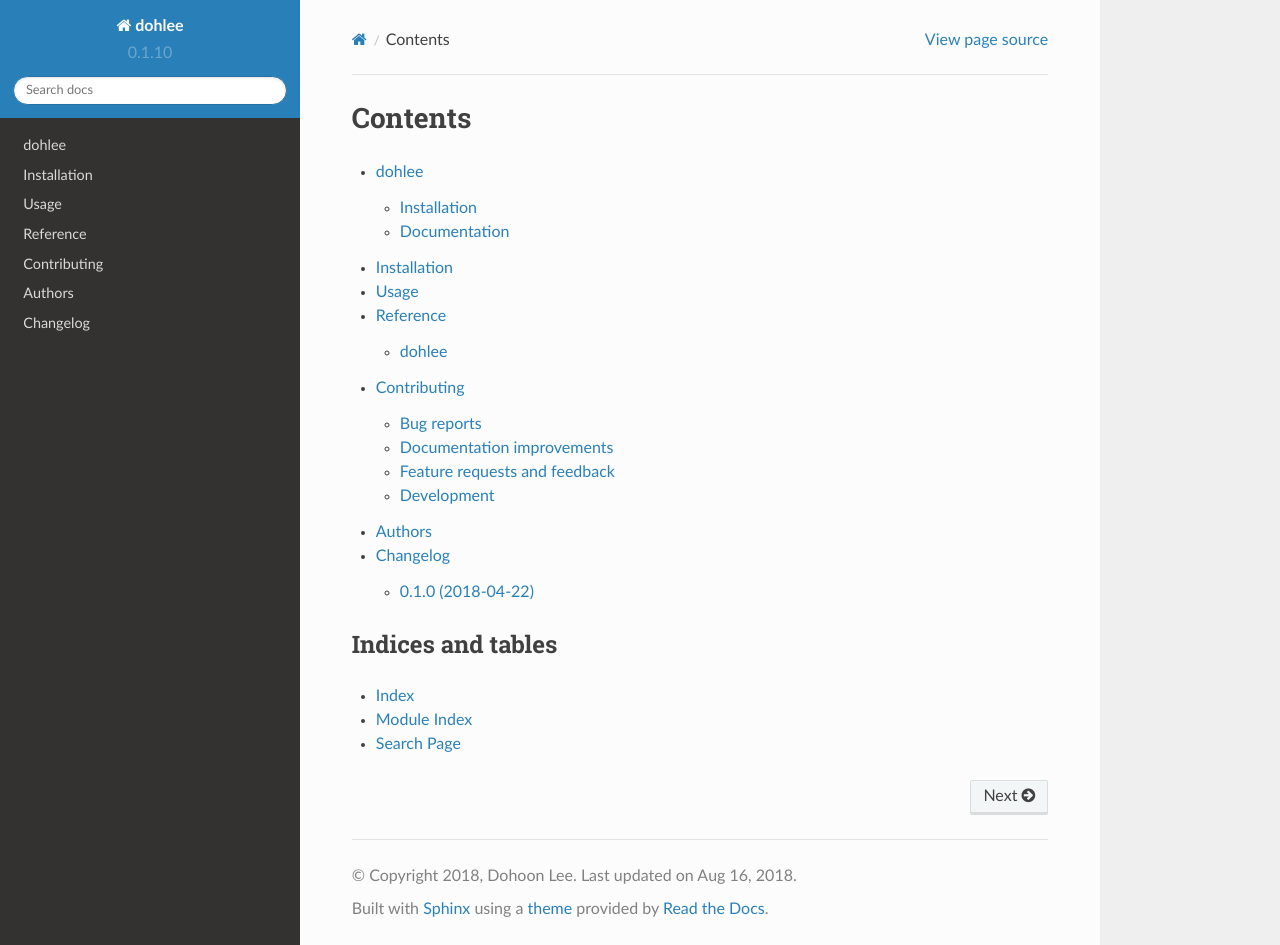
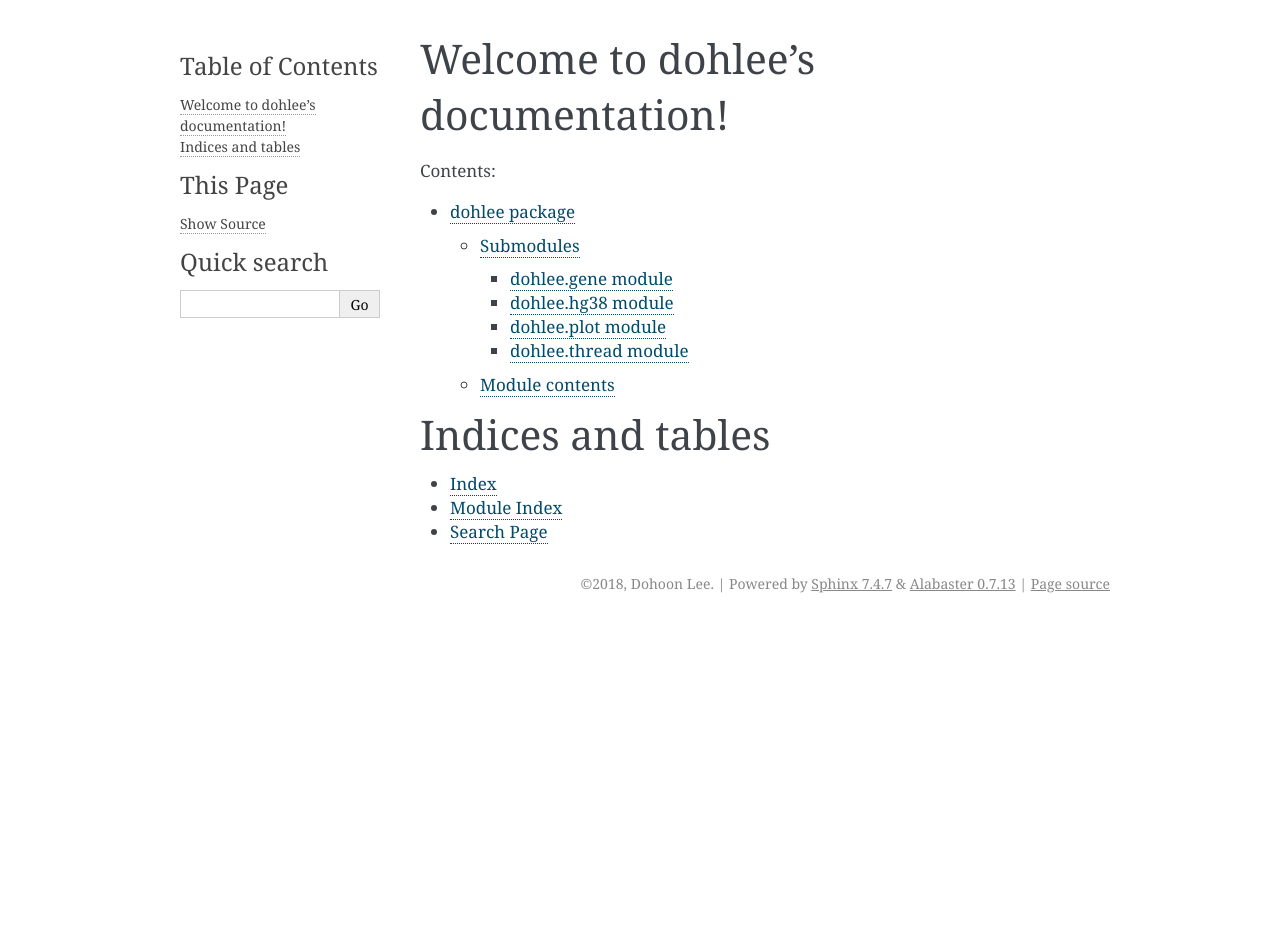
Before and after one commit to dohlee/python-dohlee, a Sphinx documentation site: the page built from docs/index.rst, in a window 1280 px wide and 945 px high. Built offline with Sphinx 7.4.7, drawn with Linux system fonts in a browser that asks for light colours.

Commit message:
Started documentation.

```diff
--- a/docs/authors.rst
+++ /dev/null
@@ -1 +0,0 @@
-.. include:: ../AUTHORS.rst
--- a/docs/changelog.rst
+++ /dev/null
@@ -1 +0,0 @@
-.. include:: ../CHANGELOG.rst
--- a/docs/conf.py
+++ b/docs/conf.py
@@ -1,53 +1,187 @@
 # -*- coding: utf-8 -*-
-from __future__ import unicode_literals
+#
+# Configuration file for the Sphinx documentation builder.
+#
+# This file does only contain a selection of the most common options. For a
+# full list see the documentation:
+# http://www.sphinx-doc.org/en/master/config
 
-import os
+# -- Path setup --------------------------------------------------------------
+
+# If extensions (or modules to document with autodoc) are in another directory,
+# add these directories to sys.path here. If the directory is relative to the
+# documentation root, use os.path.abspath to make it absolute, like shown here.
+#
+# import os
+# import sys
+# sys.path.insert(0, '/mnt/c/Users/user/Desktop/code/python-dohlee/src/dohlee')
 
 
+# -- Project information -----------------------------------------------------
+
+project = 'dohlee'
+copyright = '2018, Dohoon Lee'
+author = 'Dohoon Lee'
+
+# The short X.Y version
+version = '0.1'
+# The full version, including alpha/beta/rc tags
+release = '0.1.10'
+
+
+# -- General configuration ---------------------------------------------------
+
+# If your documentation needs a minimal Sphinx version, state it here.
+#
+# needs_sphinx = '1.0'
+
+# Add any Sphinx extension module names here, as strings. They can be
+# extensions coming with Sphinx (named 'sphinx.ext.*') or your custom
+# ones.
 extensions = [
     'sphinx.ext.autodoc',
-    'sphinx.ext.autosummary',
-    'sphinx.ext.coverage',
-    'sphinx.ext.doctest',
-    'sphinx.ext.extlinks',
-    'sphinx.ext.ifconfig',
-    'sphinx.ext.napoleon',
+    'sphinx.ext.viewcode',
     'sphinx.ext.todo',
-    'sphinx.ext.viewcode',
 ]
-if os.getenv('SPELLCHECK'):
-    extensions += 'sphinxcontrib.spelling',
-    spelling_show_suggestions = True
-    spelling_lang = 'en_US'
 
+# Add any paths that contain templates here, relative to this directory.
+templates_path = ['_templates']
+
+# The suffix(es) of source filenames.
+# You can specify multiple suffix as a list of string:
+#
+# source_suffix = ['.rst', '.md']
 source_suffix = '.rst'
+
+# The master toctree document.
 master_doc = 'index'
-project = 'dohlee'
-year = '2018'
-author = 'Dohoon Lee'
-copyright = '{0}, {1}'.format(year, author)
-version = release = '0.1.10'
 
-pygments_style = 'trac'
-templates_path = ['.']
-extlinks = {
-    'issue': ('https://github.com/dohlee/python-dohlee/issues/%s', '#'),
-    'pr': ('https://github.com/dohlee/python-dohlee/pull/%s', 'PR #'),
+# The language for content autogenerated by Sphinx. Refer to documentation
+# for a list of supported languages.
+#
+# This is also used if you do content translation via gettext catalogs.
+# Usually you set "language" from the command line for these cases.
+language = 'en'
+
+# List of patterns, relative to source directory, that match files and
+# directories to ignore when looking for source files.
+# This pattern also affects html_static_path and html_extra_path .
+exclude_patterns = ['_build', 'Thumbs.db', '.DS_Store']
+
+# The name of the Pygments (syntax highlighting) style to use.
+pygments_style = 'sphinx'
+
+
+# -- Options for HTML output -------------------------------------------------
+
+# The theme to use for HTML and HTML Help pages.  See the documentation for
+# a list of builtin themes.
+#
+html_theme = 'alabaster'
+
+# Theme options are theme-specific and customize the look and feel of a theme
+# further.  For a list of options available for each theme, see the
+# documentation.
+#
+# html_theme_options = {}
+
+# Add any paths that contain custom static files (such as style sheets) here,
+# relative to this directory. They are copied after the builtin static files,
+# so a file named "default.css" will overwrite the builtin "default.css".
+html_static_path = ['_static']
+
+# Custom sidebar templates, must be a dictionary that maps document names
+# to template names.
+#
+# The default sidebars (for documents that don't match any pattern) are
+# defined by theme itself.  Builtin themes are using these templates by
+# default: ``['localtoc.html', 'relations.html', 'sourcelink.html',
+# 'searchbox.html']``.
+#
+# html_sidebars = {}
+
+
+# -- Options for HTMLHelp output ---------------------------------------------
+
+# Output file base name for HTML help builder.
+htmlhelp_basename = 'dohleedoc'
+
+
+# -- Options for LaTeX output ------------------------------------------------
+
+latex_elements = {
+    # The paper size ('letterpaper' or 'a4paper').
+    #
+    # 'papersize': 'letterpaper',
+
+    # The font size ('10pt', '11pt' or '12pt').
+    #
+    # 'pointsize': '10pt',
+
+    # Additional stuff for the LaTeX preamble.
+    #
+    # 'preamble': '',
+
+    # Latex figure (float) alignment
+    #
+    # 'figure_align': 'htbp',
 }
-# on_rtd is whether we are on readthedocs.org
-on_rtd = os.environ.get('READTHEDOCS', None) == 'True'
 
-if not on_rtd:  # only set the theme if we're building docs locally
-    html_theme = 'sphinx_rtd_theme'
+# Grouping the document tree into LaTeX files. List of tuples
+# (source start file, target name, title,
+#  author, documentclass [howto, manual, or own class]).
+latex_documents = [
+    (master_doc, 'dohlee.tex', 'dohlee Documentation',
+     'Author', 'manual'),
+]
 
-html_use_smartypants = True
-html_last_updated_fmt = '%b %d, %Y'
-html_split_index = False
-html_sidebars = {
-   '**': ['searchbox.html', 'globaltoc.html', 'sourcelink.html'],
-}
-html_short_title = '%s-%s' % (project, version)
 
-napoleon_use_ivar = True
-napoleon_use_rtype = False
-napoleon_use_param = False
+# -- Options for manual page output ------------------------------------------
+
+# One entry per manual page. List of tuples
+# (source start file, name, description, authors, manual section).
+man_pages = [
+    (master_doc, 'dohlee', 'dohlee Documentation',
+     [author], 1)
+]
+
+
+# -- Options for Texinfo output ----------------------------------------------
+
+# Grouping the document tree into Texinfo files. List of tuples
+# (source start file, target name, title, author,
+#  dir menu entry, description, category)
+texinfo_documents = [
+    (master_doc, 'dohlee', 'dohlee Documentation',
+     author, 'dohlee', 'One line description of project.',
+     'Miscellaneous'),
+]
+
+
+# -- Options for Epub output -------------------------------------------------
+
+# Bibliographic Dublin Core info.
+epub_title = project
+epub_author = author
+epub_publisher = author
+epub_copyright = copyright
+
+# The unique identifier of the text. This can be a ISBN number
+# or the project homepage.
+#
+# epub_identifier = ''
+
+# A unique identification for the text.
+#
+# epub_uid = ''
+
+# A list of files that should not be packed into the epub file.
+epub_exclude_files = ['search.html']
+
+
+# -- Extension configuration -------------------------------------------------
+
+# -- Options for todo extension ----------------------------------------------
+
+# If true, `todo` and `todoList` produce output, else they produce nothing.
+todo_include_todos = True
--- a/docs/contributing.rst
+++ /dev/null
@@ -1 +0,0 @@
-.. include:: ../CONTRIBUTING.rst
--- /dev/null
+++ b/docs/dohlee.gene.rst
@@ -0,0 +1,7 @@
+dohlee.gene module
+==================
+
+.. automodule:: dohlee.gene
+    :members:
+    :undoc-members:
+    :show-inheritance:
--- /dev/null
+++ b/docs/dohlee.hg38.rst
@@ -0,0 +1,7 @@
+dohlee.hg38 module
+==================
+
+.. automodule:: dohlee.hg38
+    :members:
+    :undoc-members:
+    :show-inheritance:
--- /dev/null
+++ b/docs/dohlee.plot.rst
@@ -0,0 +1,7 @@
+dohlee.plot module
+==================
+
+.. automodule:: dohlee.plot
+    :members:
+    :undoc-members:
+    :show-inheritance:
--- /dev/null
+++ b/docs/dohlee.rst
@@ -0,0 +1,20 @@
+dohlee package
+==============
+
+Submodules
+----------
+
+.. toctree::
+
+   dohlee.gene
+   dohlee.hg38
+   dohlee.plot
+   dohlee.thread
+
+Module contents
+---------------
+
+.. automodule:: dohlee
+    :members:
+    :undoc-members:
+    :show-inheritance:
--- /dev/null
+++ b/docs/dohlee.thread.rst
@@ -0,0 +1,7 @@
+dohlee.thread module
+====================
+
+.. automodule:: dohlee.thread
+    :members:
+    :undoc-members:
+    :show-inheritance:
--- a/docs/index.rst
+++ b/docs/index.rst
@@ -1,17 +1,17 @@
-========
-Contents
-========
+.. dohlee documentation master file, created by
+   sphinx-quickstart on Thu Aug 16 20:34:58 2018.
+   You can adapt this file completely to your liking, but it should at least
+   contain the root `toctree` directive.
+
+Welcome to dohlee's documentation!
+==================================
 
 .. toctree::
-   :maxdepth: 2
+   :maxdepth: 3
+   :caption: Contents:
 
-   readme
-   installation
-   usage
-   reference/index
-   contributing
-   authors
-   changelog
+   dohlee
+
 
 Indices and tables
 ==================
--- a/docs/installation.rst
+++ /dev/null
@@ -1,7 +0,0 @@
-============
-Installation
-============
-
-At the command line::
-
-    pip install dohlee
--- a/docs/readme.rst
+++ /dev/null
@@ -1 +0,0 @@
-.. include:: ../README.rst
--- a/docs/reference/index.rst
+++ /dev/null
@@ -1,7 +0,0 @@
-Reference
-=========
-
-.. toctree::
-    :glob:
-
-    dohlee*
--- a/docs/spelling_wordlist.txt
+++ /dev/null
@@ -1,11 +0,0 @@
-builtin
-builtins
-classmethod
-staticmethod
-classmethods
-staticmethods
-args
-kwargs
-callstack
-Changelog
-Indices
--- a/docs/usage.rst
+++ /dev/null
@@ -1,7 +0,0 @@
-=====
-Usage
-=====
-
-To use dohlee in a project::
-
-	import dohlee
```
Also changed, not shown: docs/reference/dohlee.rst (deleted, +0 -9 lines), docs/requirements.txt (deleted, +0 -9 lines), 3 other files.
